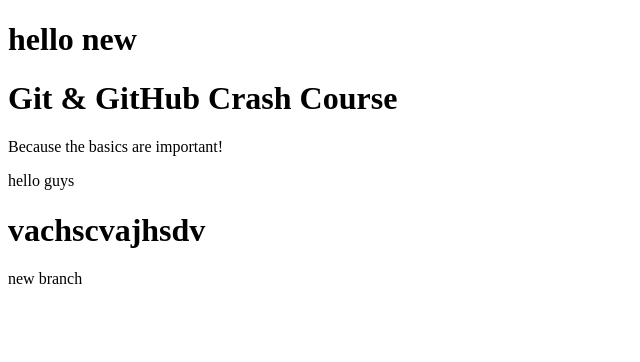
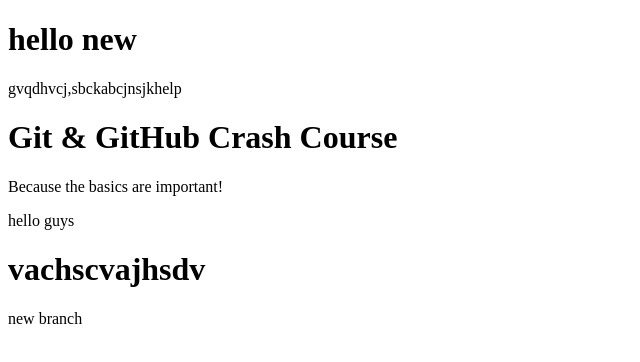
Before and after one commit to Prafull-Garg-08/Action-working, a plain HTML site: page index.html in a window 1280 px wide. Shown: the whole page, without its empty margins (0-640 px from the left). Drawn offline with Linux system fonts and the light colour scheme.

Commit message:
this is main

```diff
--- a/index.html
+++ b/index.html
@@ -8,6 +8,7 @@
     <title>Git & GitHub Crash Course</title>
   </head>
   <body>
+    <p>gvqdhvcj,sbckabcjnsjkhelp</p>
     <h1>Git & GitHub Crash Course</h1>
     <p>Because the basics are important!</p>
     <p>hello guys
```
